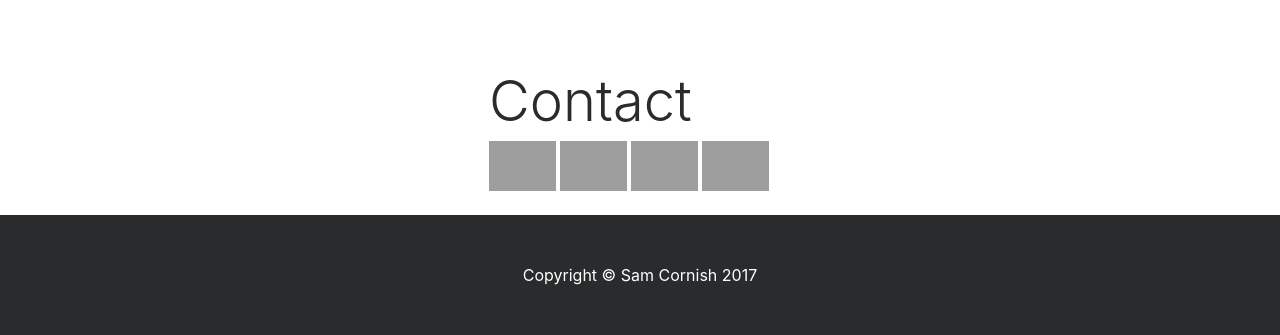
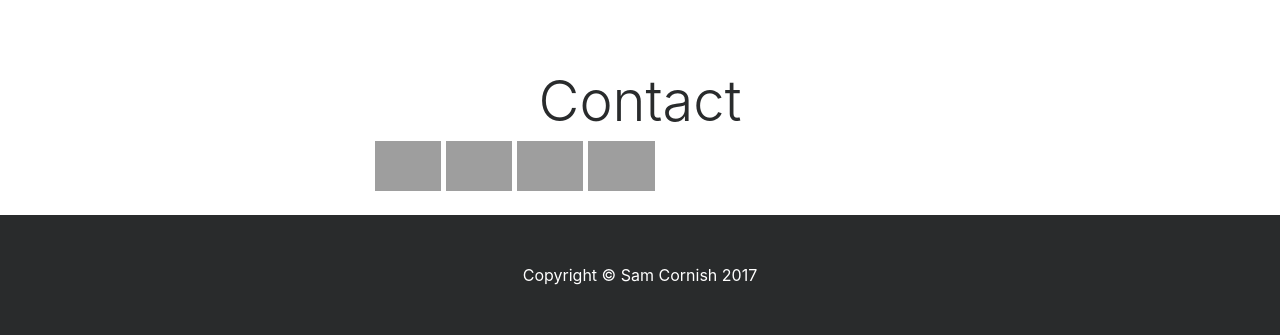
Before and after one commit to wcwaterbender/wcwaterbender.github.io, a PHP site: page / in a window 1280 px wide. Shown: the part 1304-1639 px from the top of the page. Run offline with PHP 8.4, Linux system fonts and the light colour scheme; some libraries are stand-ins or nearby versions; grey boxes are pictures that could not be loaded.

Commit message:
added reseume link and centered some stuff

```diff
--- a/css/one-page-wonder.css
+++ b/css/one-page-wonder.css
@@ -34,6 +34,11 @@ header.masthead > .overlay {
     }
 }
 
+#links{
+  display: block;
+  margin: auto;
+  width: 50%;
+}
 
 #mail{
   height: 50px;
--- a/index.html
+++ b/index.html
@@ -124,8 +124,8 @@ $(document).ready(function(){
                 </div>
                 <div class="col-md-6">
                     <div class="p-5">
-                        <h2 class="display-4">Portfolio</h2>
-                        <p></p>
+                        <h2 class="display-4" style="text-align: center">Portfolio</h2>
+                        <a href="images/temp_resume" class="btn btn-primary btn-block" role="button">Resume</a>
                     </div>
                 </div>
             </div>
@@ -134,22 +134,15 @@ $(document).ready(function(){
 
     <section id="contact">
         <div class="container">
-            <div class="row align-items-center">
-                <div class="col-md-6 col-md-offset-6">
-                  <!--need to put contact icon links here-->
-                </div>
-                <div class="col-md-6 pull-md-2">
-                    <div class="p-4">
-                        <h2 class="display-4">Contact</h2>
+                    <div class="p-4" >
+                        <h2 class="display-4" style="text-align: center">Contact</h2>
                         <div id=links>
-                          <a href="mailto:scornish@umail.ucsb.edu" target ="_top"><img id=mail src="http://i.imgur.com/TGPw2HV.png"/></a>
+                          <a href="mailto:scornish@umail.ucsb.edu"><img id=mail src="http://i.imgur.com/TGPw2HV.png"/></a>
                           <a href="https://www.facebook.com/wcwaterbender"><img id=facebook src="http://i.imgur.com/0hGnMAk.png"/></a>
                           <a href="https://github.com/wcwaterbender"><img id=github src="http://i.imgur.com/eimPijW.png" /></a>
                           <a href="https://www.linkedin.com/in/scornish96/"><img id=linkedin src="http://i.imgur.com/UlIBy6o.png" /></a>
                         </div>
                     </div>
-                </div>
-            </div>
         </div>
     </section>
 
```
